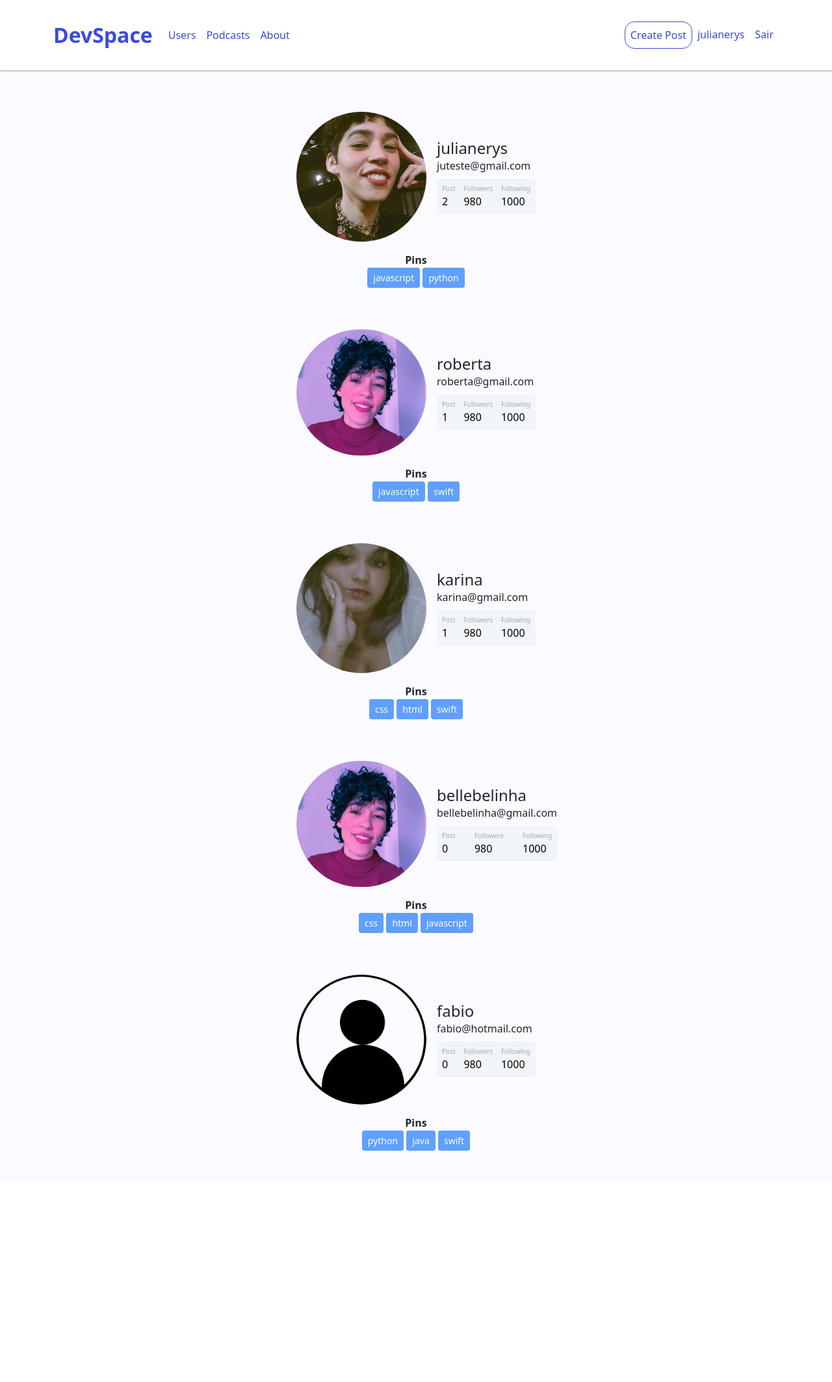
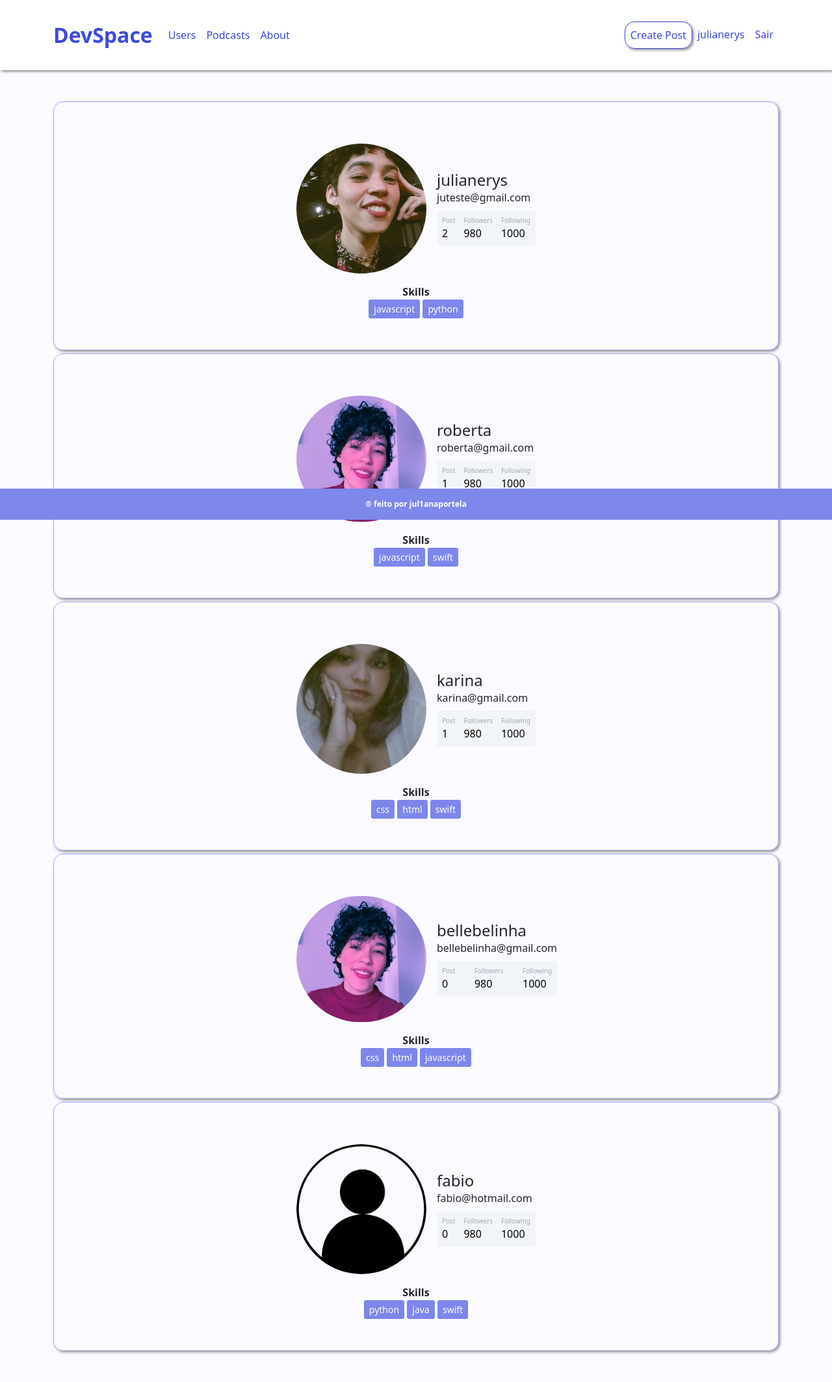
Before and after one commit to jul1anaportela/DevSpace, a Flask app: page /usuarios in a window 1280 px wide. Shown: the whole page at 65% size. Before the commit the page ends 1771 px from the top, so only its background shows below. Run offline with Flask 3, Linux system fonts and the light colour scheme; a user stored in the database is signed in; data comes from the database, SQL or seed files in the repository; both versions use the stored data as it was after the commit; some libraries are stand-ins or nearby versions.

Commit message:
:sparkles: mudanças na páginas usuarios :sparkles:

```diff
--- /dev/null
+++ b/comuna/static/home.css
@@ -0,0 +1,6 @@
+.border{
+    border: #a4abff 1px solid !important;
+    border-radius: 15px;
+    margin-bottom: 5px;
+    box-shadow: 2px 2px 4px #888888;
+}
--- a/comuna/static/main.css
+++ b/comuna/static/main.css
@@ -10,8 +10,7 @@ body{
   width: 400px;
   border: none;
   border-radius: 10px;
-
-  background-color: #fbfbff;
+  background-color:  #fbfbff;
 }
 
 
@@ -49,7 +48,7 @@ body{
 }
 
 .titulo{
-  color: #1b1e23;
+  color: #2e2e2e !important;
 }
 
 .excluir{
@@ -67,3 +66,31 @@ body{
 .editar:hover{
   color: #03e203;
 }
+
+
+.btn-primary{
+  background-color: #3b49df !important;
+  border: none !important;
+}
+
+.btn-outline-primary{
+  border-color: #3b49df !important;
+  color: #3b49df;
+}
+
+.btn-outline-primary:hover{
+  background-color: #3b49df !important;
+  color: white;
+}
+
+.footer{
+  position: fixed;
+  bottom: 0;
+  text-align: center;
+  font-size: 12px;
+  padding: 15px;
+  background-color: #7E87EA !important;
+  color: white !important;
+  font-weight: bold;
+  width: 100%;
+}
--- a/comuna/static/navbar.css
+++ b/comuna/static/navbar.css
@@ -2,7 +2,7 @@
     background-color: white !important;
     padding-top: 25px;
     padding-bottom: 25px;
-    box-shadow: 1px 2px 1px 0px rgba(0, 0, 0, 0.2);
+    box-shadow: 2px 2px 4px #888888;
 }
 
 .navbar-brand{
@@ -20,6 +20,7 @@
     border-radius: 15px;
     color: white !important;
     background-color: #3b49df !important;
+    box-shadow: 2px 2px 4px #888888;
 
 }
 
@@ -27,4 +28,5 @@
     border: #3b49df 1px solid;
     border-radius: 15px;
     text-decoration: none !important;
+    box-shadow: 2px 2px 4px #888888;
 }
--- a/comuna/templates/base.html
+++ b/comuna/templates/base.html
@@ -7,6 +7,7 @@
     <link href="https://cdn.jsdelivr.net/npm/bootstrap@5.0.0-beta1/dist/css/bootstrap.min.css" rel="stylesheet" integrity="sha384-giJF6kkoqNQ00vy+HMDP7azOuL0xtbfIcaT9wjKHr8RbDVddVHyTfAAsrekwKmP1" crossorigin="anonymous">
     <link rel="stylesheet" type="text/css" href="{{url_for('static', filename='main.css')}}">
     <link rel="stylesheet" href="{{url_for('static', filename='navbar.css')}}">
+    <link rel="stylesheet" href="{{url_for('static', filename='home.css')}}">
     <link rel="preconnect" href="https://fonts.googleapis.com">
     <link rel="preconnect" href="https://fonts.gstatic.com" crossorigin>
     <link href="https://fonts.googleapis.com/css2?family=Ubuntu:wght@400;500;700&display=swap" rel="stylesheet">
@@ -37,4 +38,7 @@
 
     <script src="https://cdn.jsdelivr.net/npm/bootstrap@5.0.0-beta1/dist/js/bootstrap.bundle.min.js" integrity="sha384-ygbV9kiqUc6oa4msXn9868pTtWMgiQaeYH7/t7LECLbyPA2x65Kgf80OJFdroafW" crossorigin="anonymous"></script>
 </body>
+<footer class="footer">
+    <span>&reg; feito por jul1anaportela</span>
+</footer>
 </html>
--- a/comuna/templates/home.html
+++ b/comuna/templates/home.html
@@ -16,7 +16,7 @@
                        </div>
                        <div class="col">
                             {% for pin in post.autor.pin.split(';') %}
-                            <button type="button" class="btn btn-secondary disabled btn-sm" style="--bs-btn-padding-y: .25rem; --bs-btn-padding-x: .5rem; --bs-btn-font-size: .75rem;">
+                            <button type="button" class="btn btn-primary disabled btn-sm" style="--bs-btn-padding-y: .25rem; --bs-btn-padding-x: .5rem; --bs-btn-font-size: .75rem;">
                                 {{ pin }}
                             </button>
                             {% endfor %}
@@ -26,7 +26,7 @@
 
 
                     <div class="col col-9">
-                        <a class="text-decoration-none titulo" href="{{ url_for('exibir_post', post_id=post.id) }}"><h3>{{ post.titulo }}</h3></a>
+                        <a class="text-decoration-none titulo" href="{{ url_for('exibir_post', post_id=post.id) }}"><h3 class="titulo">{{ post.titulo }}</h3></a>
                         <span class="number1">@{{ post.autor.username }}</span>   <span class="followers">- {{ post.data_criacao.strftime('%H:%M - %d de %B de %Y') }}</span>
                         <p>{{ post.corpo }}</p>
                     </div>
--- a/comuna/templates/perfil.html
+++ b/comuna/templates/perfil.html
@@ -1,8 +1,6 @@
 {% extends 'base.html' %}
 
 {% block body %}
-    <h1 class="container">Meu Perfil</h1>
-    <hr>
     <div class="container mt-5 d-flex justify-content-center">
         <div class="card p-3">
             <div class="d-flex align-items-center">
@@ -56,9 +54,9 @@
     </div>
     <div class="row justify-content-center">
         <div class="col col-4 text-center">
-            <strong>Pins</strong><br>
+            <strong>Skills</strong><br>
             {% for pin in current_user.pin.split(';') %}
-            <button type="button" class="btn btn-secondary disabled btn-sm" style="--bs-btn-padding-y: .25rem; --bs-btn-padding-x: .5rem; --bs-btn-font-size: .75rem;">
+            <button type="button" class="btn btn-primary disabled btn-sm" style="--bs-btn-padding-y: .25rem; --bs-btn-padding-x: .5rem; --bs-btn-font-size: .75rem;">
                 {{ pin }}
             </button>
             {% endfor %}
--- a/comuna/templates/usuarios.html
+++ b/comuna/templates/usuarios.html
@@ -6,7 +6,7 @@
         <div class="container mt-5 mb-5">
 
             {% for usuario in lista_usuarios %}
-
+                <div class="container border">
                     <div class="container mt-5 d-flex justify-content-center">
 
                         <div class="card p-3">
@@ -70,8 +70,8 @@
 
                     </div>
                     <div class="row justify-content-center">
-                    <div class="col col-4 text-center">
-                        <strong>Pins</strong><br>
+                        <div class="col col-4 text-center mb-5">
+                            <strong>Skills</strong><br>
                             {% for pin in usuario.pin.split(';') %}
                             <button type="button" class="btn btn-primary disabled btn-sm" style="--bs-btn-padding-y: .25rem; --bs-btn-padding-x: .5rem; --bs-btn-font-size: .75rem;">
                                 {{ pin }}
@@ -80,7 +80,7 @@
 
                         </div>
                     </div>
-
+                </div>
 
 
             {% endfor %}
```
Also changed, not shown: comuna/templates/post.html (+2 -5 lines), instance/comunidade.db. Lines whose indentation alone changed are shown as unchanged.
